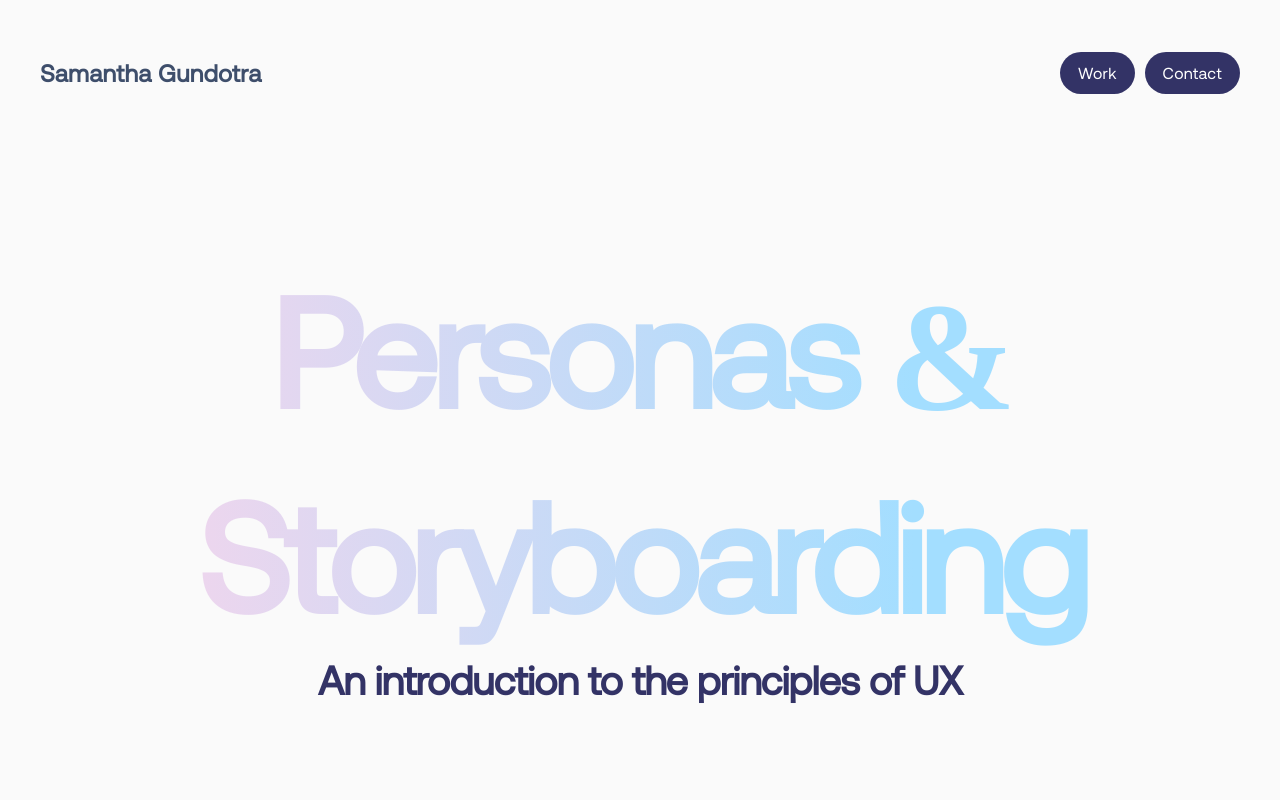
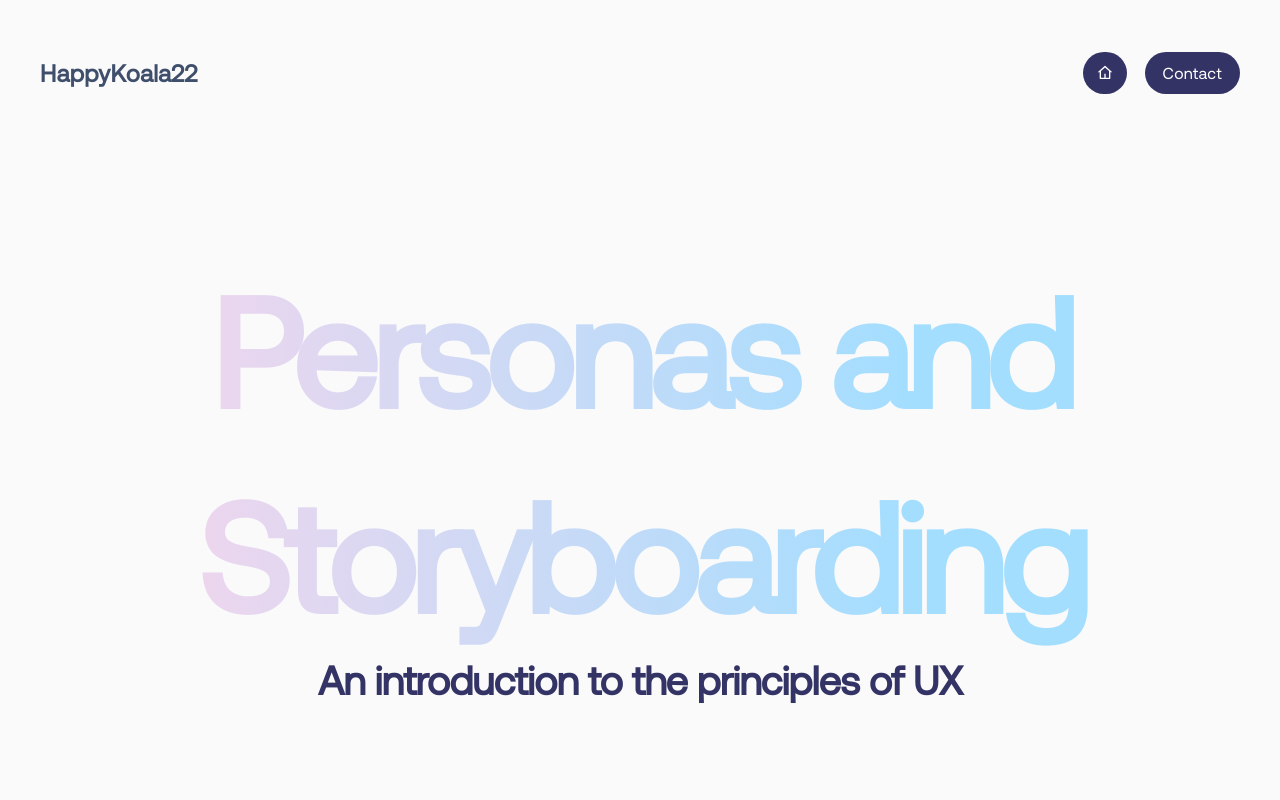
Before and after one commit to samgundotra/portfolio, a React (Create React App) app: page /personas in a window 1280 px wide. Shown: the top 800 px of the page. Built offline with nearby package versions, Linux system fonts and the light colour scheme.

Commit message:
minor changes

```diff
--- a/src/App.css
+++ b/src/App.css
@@ -55,6 +55,8 @@
 }
 
 .button-block {
+  display: flex;
+  gap: 0.5rem;
   /* font-family: 'Aeonik Pro Bold';
   letter-spacing: 0.5px; */
 }
@@ -67,6 +69,24 @@
   background-color: #333366;
   border-radius: 50px;
   margin-left: 10px;
+}
+
+.home-button {
+  padding: 12px 14px;
+  color: white;
+  text-decoration: none;
+  /* background: #ffb6de; */
+  background-color: #333366;
+  border-radius: 50px;
+  margin-left: 10px;
+  display: flex;
+  align-items: center;
+  gap: 2px;
+  max-width: 2rem;
+}
+
+.home-button icon {
+  min-width: 1.5rem;
 }
 
 /* landing main */
@@ -111,6 +131,8 @@
   cursor: default;
 }
 
+
+
 /* work */
 .work-section {
   background-color: #f3b1d5;
@@ -127,14 +149,14 @@
 .work-section h2 {
   align-self: flex-start;
   margin: 2vmin;
-  margin-left: 5vmin;
+  margin-left: 14vmin;
   display: block;
   font-size: 8.833vw;
   line-height: 15.979vw;
   padding-top: 5px;
   font-feature-settings: "ss02" on, "ss05" on;
   letter-spacing: -0.03em;
-  background: linear-gradient(269.45deg, #a3deff 28.78%, #fdd4ea 97%);
+  background: linear-gradient(269.45deg, #a3deff 28.78%, #f8e6f0 87%);
   -webkit-background-clip: text;
   -webkit-text-fill-color: transparent;
   background-clip: text;
--- a/src/ProjectCard.css
+++ b/src/ProjectCard.css
@@ -54,3 +54,27 @@
   font-size: 18px;
   line-height: 24px;
 }
+
+
+.label-visit {
+  display: block;
+  margin-right: 8px;
+  margin-left: -2px;
+  margin-bottom: 5px;
+  padding: 3px 10px;
+  clear: left;
+  -webkit-box-orient: horizontal;
+  -webkit-box-direction: normal;
+  -webkit-flex-direction: row;
+  -ms-flex-direction: row;
+  flex-direction: row;
+  border-radius: 5px;
+  background-color: rgba(137, 137, 137, 0.1);
+  font-family: Poppins, sans-serif;
+  font-size: 12px;
+  line-height: 20px;
+  font-weight: 500;
+  letter-spacing: 1px;
+  text-transform: uppercase;
+  width: fit-content;
+}
--- a/src/ProjectCard.tsx
+++ b/src/ProjectCard.tsx
@@ -22,8 +22,11 @@ function ProjectCard(props: { project: any }) {
           </div>
           <p>
             <span className="blog__author">{project.project_type}</span>
+
+
             {/* <span className="blog__date">{project.project_type}</span> */}
           </p>
+          <div className="label-visit">VIEW PROJECT</div>
         </div>
         {/* </a> */}
       </Link>
--- a/src/pages/Home.tsx
+++ b/src/pages/Home.tsx
@@ -13,14 +13,14 @@ function Home() {
     <div className="App">
       <div className="header-topbar">
         <div className="name-block">
-          <h2>Samantha Gundotra </h2>
+          <h2>HappyKoala22 </h2>
         </div>
         <div className="button-block">
           <a className="contact-button">Contact</a>
         </div>
       </div>
       <section className="landing-text">
-        <h2>Hi, I'm Sam.</h2>
+        <h2>Hi, I'm HappyKoala22.</h2>
         <h2>
           I believe that design should be playful, <span>experimental,</span>{" "}
           and collaborative.
--- a/src/pages/IterativeDesign.tsx
+++ b/src/pages/IterativeDesign.tsx
@@ -1,31 +1,32 @@
-import React from "react";
-import logo from "./logo.svg";
-import { Card } from "antd";
+import React, { useEffect } from "react";
 import ".//../App.css";
 import "./CaseStudy.css";
-import { Link } from "react-router-dom";
+import { Link, useLocation } from "react-router-dom";
 import * as ri from "react-icons/ri";
 import Image from "react-image-enlarger";
 
 function IterativeDesign() {
-  const { Meta } = Card;
-  const [zoomed1, setZoomed1] = React.useState(false);
   const [zoomed2, setZoomed2] = React.useState(false);
   const [zoomed3, setZoomed3] = React.useState(false);
   const [zoomed4, setZoomed4] = React.useState(false);
-  const [zoomed5, setZoomed5] = React.useState(false);
-  const [zoomed6, setZoomed6] = React.useState(false);
-  const [zoomed7, setZoomed7] = React.useState(false);
+
+
+  const { pathname } = useLocation();
+
+  useEffect(() => {
+    window.scrollTo(0, 0)
+  }, [pathname])
+
 
   return (
     <div className="App">
       <div className="header-topbar">
         <div className="name-block">
-          <h2>Samantha Gundotra </h2>
+          <h2>HappyKoala22 </h2>
         </div>
         <div className="button-block">
-          <Link to="/" className="contact-button">
-            Work
+          <Link to="/" className="home-button">
+            <ri.RiHome4Line/>
           </Link>
           <a className="contact-button">Contact</a>
         </div>
--- a/src/pages/Personas.tsx
+++ b/src/pages/Personas.tsx
@@ -1,38 +1,42 @@
-import React from "react";
-import logo from "./logo.svg";
-import { Card } from "antd";
+import React, { useEffect } from "react";
+
+
 import ".//../App.css";
 import "./CaseStudy.css";
-import { Link } from "react-router-dom";
+import { Link, useLocation } from "react-router-dom";
 import * as ri from "react-icons/ri";
 import Image from "react-image-enlarger";
 
 function Personas() {
-  const { Meta } = Card;
+
   const [zoomed1, setZoomed1] = React.useState(false);
   const [zoomed2, setZoomed2] = React.useState(false);
   const [zoomed3, setZoomed3] = React.useState(false);
   const [zoomed4, setZoomed4] = React.useState(false);
-  const [zoomed5, setZoomed5] = React.useState(false);
-  const [zoomed6, setZoomed6] = React.useState(false);
-  const [zoomed7, setZoomed7] = React.useState(false);
+
+
+  const { pathname } = useLocation();
+
+  useEffect(() => {
+    window.scrollTo(0, 0)
+  }, [pathname])
 
   return (
     <div className="App">
       <div className="header-topbar">
         <div className="name-block">
-          <h2>Samantha Gundotra </h2>
+          <h2>HappyKoala22 </h2>
         </div>
         <div className="button-block">
-          <Link to="/" className="contact-button">
-            Work
+          <Link to="/" className="home-button">
+            <ri.RiHome4Line/>
           </Link>
           <a className="contact-button">Contact</a>
         </div>
       </div>
       <section className="title-text">
         <h2>
-          <span>Personas & Storyboarding</span>An introduction to the principles of UX{" "}
+          <span>Personas and Storyboarding</span>An introduction to the principles of UX{" "}
           <br></br>
         </h2>
         {/* <img
--- a/src/pages/ResponsiveRedesign.tsx
+++ b/src/pages/ResponsiveRedesign.tsx
@@ -1,14 +1,13 @@
-import React from "react";
+import React, { useEffect } from "react";
 import logo from "./logo.svg";
 import { Card } from "antd";
 import ".//../App.css";
 import "./CaseStudy.css";
-import { Link } from "react-router-dom";
+import { Link, useLocation } from "react-router-dom";
 import * as ri from "react-icons/ri";
 import Image from "react-image-enlarger";
 
 function ResponsiveResign() {
-  const { Meta } = Card;
   const [zoomed1, setZoomed1] = React.useState(false);
   const [zoomed2, setZoomed2] = React.useState(false);
   const [zoomed3, setZoomed3] = React.useState(false);
@@ -17,16 +16,22 @@ function ResponsiveResign() {
   const [zoomed6, setZoomed6] = React.useState(false);
   const [zoomed7, setZoomed7] = React.useState(false);
 
+  const { pathname } = useLocation();
+
+  useEffect(() => {
+    window.scrollTo(0, 0)
+  }, [pathname])
+
 
   return (
     <div className="App">
       <div className="header-topbar">
         <div className="name-block">
-          <h2>Samantha Gundotra </h2>
+          <h2>HappyKoala22 </h2>
         </div>
         <div className="button-block">
-          <Link to="/" className="contact-button">
-            Work
+          <Link to="/" className="home-button">
+            <ri.RiHome4Line/>
           </Link>
           <a className="contact-button">Contact</a>
         </div>
--- a/src/pages/Zazz.tsx
+++ b/src/pages/Zazz.tsx
@@ -1,31 +1,30 @@
-import React from "react";
+import React, { useEffect } from "react";
 import logo from "./logo.svg";
 import { Card } from "antd";
 import ".//../App.css";
 import "./CaseStudy.css";
-import { Link } from "react-router-dom";
+import { Link, useLocation } from "react-router-dom";
 import * as ri from "react-icons/ri";
 import Image from "react-image-enlarger";
 
 function Zazz() {
-  const { Meta } = Card;
-  const [zoomed1, setZoomed1] = React.useState(false);
-  const [zoomed2, setZoomed2] = React.useState(false);
-  const [zoomed3, setZoomed3] = React.useState(false);
   const [zoomed4, setZoomed4] = React.useState(false);
-  const [zoomed5, setZoomed5] = React.useState(false);
-  const [zoomed6, setZoomed6] = React.useState(false);
-  const [zoomed7, setZoomed7] = React.useState(false);
+
+  const { pathname } = useLocation();
+
+  useEffect(() => {
+    window.scrollTo(0, 0)
+  }, [pathname])
 
   return (
     <div className="App">
       <div className="header-topbar">
         <div className="name-block">
-          <h2>Samantha Gundotra </h2>
+          <h2>HappyKoala22 </h2>
         </div>
         <div className="button-block">
-          <Link to="/" className="contact-button">
-            Work
+          <Link to="/" className="home-button">
+            <ri.RiHome4Line/>
           </Link>
           <a className="contact-button">Contact</a>
         </div>
--- a/src/projects.json
+++ b/src/projects.json
@@ -22,10 +22,10 @@
     "page_address": "zazz"
   },
   {
-    "name": "Personas & Storyboarding",
+    "name": "Personas and Storyboarding",
     "description": "",
     "image": "https://i.ibb.co/C63p3ZZ/Screen-Shot-2022-12-06-at-3-06-02-PM.png",
-    "project_type": "A UX Experiment",
+    "project_type": "A deep dive into methods of understanding and representing users.",
     "page_address": "personas"
   }
 ]
```
